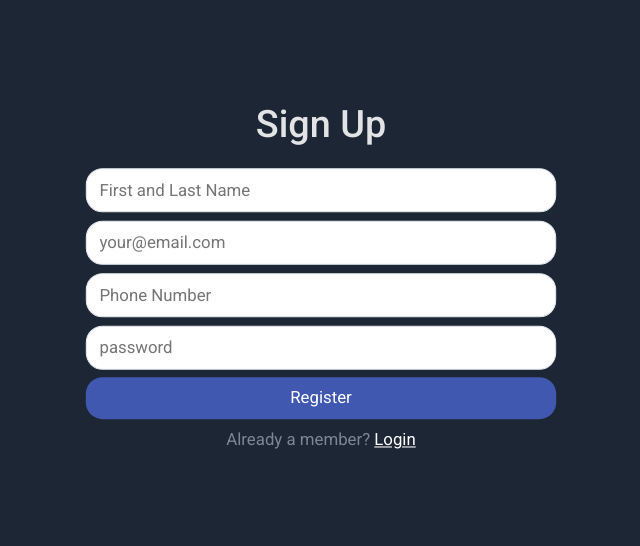
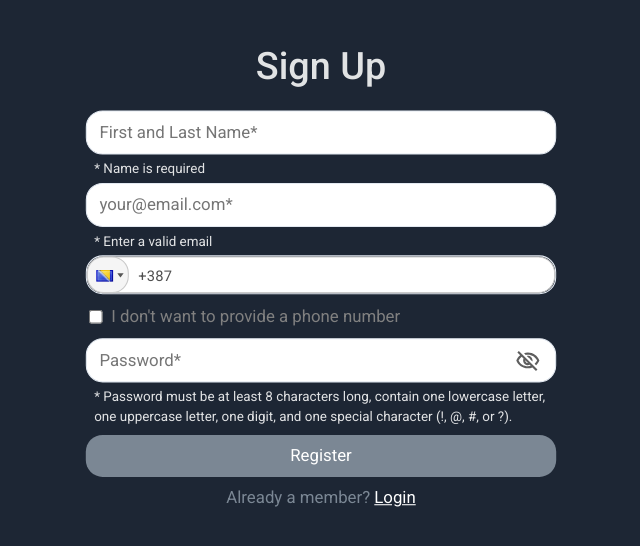
Before and after one commit to EnesCeman/topg-dashboard, a React (Vite) app: page /register in a window 1280 px wide. Shown: the top 546 px of the page, without its empty margins (319-959 px from the left). Built offline with nearby package versions, Linux system fonts and the light colour scheme; no server answers; what chartjs-plugin-datalabels would draw is missing.

Commit message:
registration form constraints and password visibility

```diff
--- a/client/src/App.css
+++ b/client/src/App.css
@@ -21,3 +21,54 @@ body {
   /* margin: 0 auto; */
   text-align: center;
 }
+
+.form-control {
+  width: 100% !important;
+  border-radius: 1rem !important;
+}
+
+.flag-dropdown {
+  border-radius: 1rem !important;
+}
+
+.selected-flag {
+  border-radius: 1rem !important;
+}
+
+.selected-flag:hover {
+  background-color: transparent !important;
+}
+
+.country-list {
+  background-color: #1d2634 !important;
+  margin-top: 5px !important;
+  max-height: 400px !important;
+}
+
+.search {
+  background-color: #1d2634 !important;
+  border: 1px solid white;
+}
+
+.dial-code {
+  color: white !important;
+}
+
+.country:hover {
+  background-color: lightsteelblue !important;
+  border-radius: 1rem;
+}
+
+.country:hover .country-name,
+.country:hover .dial-code {
+  color: black !important;
+}
+
+.flag-dropdown.open .selected-flag {
+  border-radius: 1rem !important;
+}
+
+.highlight {
+  background-color: rgb(47, 119, 213) !important;
+  border-radius: 1rem;
+}
--- a/client/src/pages/LoginPage/LoginPage.jsx
+++ b/client/src/pages/LoginPage/LoginPage.jsx
@@ -4,9 +4,15 @@ import { Link, Navigate, useNavigate } from "react-router-dom";
 import axios from "axios";
 import { useData } from "../../store/DataContext";
 
+import {
+  VisibilityOffOutlined as VisibilityOffOutlinedIcon,
+  VisibilityOutlined as VisibilityOutlinedIcon,
+} from "@mui/icons-material";
+
 const LoginPage = () => {
   const [email, setEmail] = useState("");
   const [password, setPassword] = useState("");
+  const [showPassword, setShowPassword] = useState(false);
   const [redirect, setRedirect] = useState(false);
   const { setUser } = useData();
 
@@ -42,13 +48,26 @@ const LoginPage = () => {
             value={email}
             onChange={(ev) => setEmail(ev.target.value)}
           />
+          <div className={styles.login_password_container}>
             <input
               className={styles.input}
-            type="password"
+              type={!showPassword ? "password" : "text"}
               placeholder="password"
               value={password}
               onChange={(ev) => setPassword(ev.target.value)}
             />
+            <div
+              className={styles.visibility_icon}
+              onClick={() => setShowPassword(!showPassword)}
+            >
+              {!showPassword ? (
+                <VisibilityOffOutlinedIcon />
+              ) : (
+                <VisibilityOutlinedIcon />
+              )}
+            </div>
+          </div>
+
           <button className={styles["login_button"]}>Login</button>
           <div className={styles["no_account"]}>
             Don't have an account yet?{" "}
--- a/client/src/pages/LoginPage/LoginPage.module.css
+++ b/client/src/pages/LoginPage/LoginPage.module.css
@@ -7,6 +7,8 @@
   align-items: center;
   justify-content: space-around;
   min-height: 100vh;
+  height: 100vh;
+  width: 100%;
 
   @media (max-width: 515px) {
     padding: 3rem;
@@ -15,6 +17,13 @@
 
 .inner {
   margin-bottom: 16rem;
+  width: 100%;
+}
+
+.input_container {
+  display: flex;
+  flex-direction: column;
+  align-items: start;
 }
 
 .login_text {
@@ -32,11 +41,15 @@
 .login_button {
   background-color: #4158b1;
   padding: 0.5rem;
-  margin-top: 0.2rem;
+  margin-top: 0.5rem;
   width: 100%;
   color: white;
   border-radius: 1rem;
   border-width: 0;
+}
+
+.login_button:disabled {
+  background-color: #7b8794;
 }
 
 .no_account {
@@ -51,6 +64,14 @@
   color: white;
 }
 
+.input_fulfilled {
+  position: relative;
+  width: 100%;
+  display: flex;
+  gap: 0.5rem;
+  align-items: center;
+}
+
 .input {
   width: 100%;
   border: 1px solid #e2e8f0;
@@ -63,3 +84,69 @@
   border-radius: 1rem;
   color-scheme: none;
 }
+
+.phone_container {
+  display: flex;
+  flex-direction: column;
+  align-items: start;
+}
+
+.phone_input {
+  width: 100%;
+  border: 1px solid #e2e8f0;
+  margin-top: 0.25rem;
+  margin-bottom: 0.25rem;
+  border-radius: 1rem;
+  color-scheme: none;
+}
+
+.error {
+  padding-left: 0.5rem;
+  bottom: -1rem;
+  font-size: 0.8rem;
+  text-align: left;
+}
+
+.check_icon {
+  position: absolute;
+  left: -2rem;
+  color: green;
+  background-color: white;
+  border-radius: 1rem;
+}
+
+.show_number {
+  padding-left: 0.2rem;
+  margin-top: 0.3rem;
+  margin-bottom: 0.3rem;
+  display: flex;
+  gap: 0.5rem;
+  align-items: center;
+  justify-content: start;
+}
+
+.message {
+  display: flex;
+  align-items: center;
+  color: gray;
+}
+
+.login_password_container {
+  width: 100%;
+  position: relative;
+  display: flex;
+}
+
+.visibility_icon {
+  position: absolute;
+  color: rgb(94, 94, 94);
+  top: 50%;
+  right: 15px;
+  transform: translateY(-50%);
+}
+
+.visibility_icon:hover {
+  cursor: pointer;
+  border-radius: 0.5rem;
+  background-color: rgb(216, 216, 216);
+}
--- a/client/src/pages/RegisterPage/RegisterPage.jsx
+++ b/client/src/pages/RegisterPage/RegisterPage.jsx
@@ -2,13 +2,53 @@ import React, { useState } from "react";
 import styles from "../LoginPage/LoginPage.module.css";
 import { Link, Navigate } from "react-router-dom";
 import axios from "axios";
+import CheckCircleIcon from "@mui/icons-material/CheckCircle";
+import PhoneInput from "react-phone-input-2";
+import "react-phone-input-2/lib/style.css";
+
+import {
+  VisibilityOffOutlined as VisibilityOffOutlinedIcon,
+  VisibilityOutlined as VisibilityOutlinedIcon,
+} from "@mui/icons-material";
 
 const RegisterPage = () => {
   const [name, setName] = useState("");
   const [email, setEmail] = useState("");
   const [phoneNumber, setPhoneNumber] = useState("");
   const [password, setPassword] = useState("");
+  const [showPassword, setShowPassword] = useState(false);
   const [redirect, setRedirect] = useState(false);
+  const [declineNumber, setDeclineNumber] = useState(false);
+
+  {
+    console.log(declineNumber);
+  }
+
+  const [nameValid, setNameValid] = useState(false);
+  const [emailValid, setEmailValid] = useState(false);
+  const [passwordValid, setPasswordValid] = useState(false);
+
+  const handleNameChange = (ev) => {
+    const value = ev.target.value;
+    setName(value);
+    setNameValid(value.trim() !== "");
+  };
+
+  const handleEmailChange = (ev) => {
+    const value = ev.target.value;
+    setEmail(value);
+    setEmailValid(/\S+@\S+\.\S+/.test(value));
+  };
+
+  const handlePasswordChange = (ev) => {
+    const value = ev.target.value;
+    setPassword(value);
+    setPasswordValid(
+      /^(?=.*[a-z])(?=.*[A-Z])(?=.*[0-9])(?=.*[!@#?]).{8,}$/.test(value)
+    );
+  };
+
+  const isButtonDisabled = !(nameValid && emailValid && passwordValid);
 
   const handleRegisterSubmit = async (ev) => {
     ev.preventDefault();
@@ -26,6 +66,11 @@ const RegisterPage = () => {
     }
   };
 
+  const handleDeclineNumber = () => {
+    setDeclineNumber(!declineNumber);
+    setPhoneNumber("");
+  };
+
   if (redirect) {
     return <Navigate to={"/login"} />;
   }
@@ -35,35 +80,98 @@ const RegisterPage = () => {
       <div className={styles.inner}>
         <h1 className={styles["login_text"]}>Sign Up</h1>
         <form className={styles.form} onSubmit={handleRegisterSubmit}>
+          <div className={styles.input_container}>
+            <div className={styles.input_fulfilled}>
               <input
                 className={styles.input}
                 type="name"
-            placeholder="First and Last Name"
+                placeholder="First and Last Name*"
                 value={name}
-            onChange={(ev) => setName(ev.target.value)}
+                onChange={handleNameChange}
               />
+              {nameValid && <CheckCircleIcon className={styles.check_icon} />}
+            </div>
+
+            {!nameValid && (
+              <span className={styles.error}>* Name is required</span>
+            )}
+          </div>
+          <div className={styles.input_container}>
+            <div className={styles.input_fulfilled}>
               <input
                 className={styles.input}
                 type="email"
-            placeholder="your@email.com"
+                placeholder="your@email.com*"
                 value={email}
-            onChange={(ev) => setEmail(ev.target.value)}
+                onChange={handleEmailChange}
               />
+              {emailValid && <CheckCircleIcon className={styles.check_icon} />}
+            </div>
+            {!emailValid && (
+              <span className={styles.error}>* Enter a valid email</span>
+            )}
+          </div>
+          {!declineNumber && (
+            <div className={styles.phone_container}>
+              <PhoneInput
+                className={styles.phone_input}
+                enableSearch={true}
+                country={"ba"}
+                value={phoneNumber}
+                placeholder="Phone number (optional)"
+                onChange={(phone) => setPhoneNumber(phone)}
+              />
+            </div>
+          )}
+          <div className={styles.show_number}>
+            <input
+              type="checkbox"
+              checked={declineNumber}
+              onChange={handleDeclineNumber}
+            />
+            <label className={styles.message}>
+              I don't want to provide a phone number
+            </label>
+          </div>
+          <div className={styles.input_container}>
+            <div className={styles.input_fulfilled}>
+              <div className={styles.login_password_container}>
                 <input
                   className={styles.input}
-            type="tel"
-            placeholder="Phone Number"
-            value={phoneNumber}
-            onChange={(ev) => setPhoneNumber(ev.target.value)}
+                  type={!showPassword ? "password" : "text"}
+                  placeholder="Password*"
+                  value={password}
+                  onChange={handlePasswordChange}
                 />
-          <input
-            className={styles.input}
-            type="password"
-            placeholder="password"
-            value={password}
-            onChange={(ev) => setPassword(ev.target.value)}
-          />
-          <button className={styles["login_button"]}>Register</button>
+                <div
+                  className={styles.visibility_icon}
+                  onClick={() => setShowPassword(!showPassword)}
+                >
+                  {!showPassword ? (
+                    <VisibilityOffOutlinedIcon />
+                  ) : (
+                    <VisibilityOutlinedIcon />
+                  )}
+                </div>
+              </div>
+              {passwordValid && (
+                <CheckCircleIcon className={styles.check_icon} />
+              )}
+            </div>
+            {!passwordValid && (
+              <span className={styles.error}>
+                * Password must be at least 8 characters long, contain one
+                lowercase letter, one uppercase letter, one digit, and one
+                special character (!, @, #, or ?).
+              </span>
+            )}
+          </div>
+          <button
+            className={styles["login_button"]}
+            disabled={isButtonDisabled}
+          >
+            Register
+          </button>
           <div className={styles["no_account"]}>
             Already a member?{" "}
             <Link className={styles["register_link"]} to={"/login"}>
--- a/package.json
+++ b/package.json
@@ -34,6 +34,8 @@
     "react": "^18.2.0",
     "react-chartjs-2": "^5.2.0",
     "react-dom": "^18.2.0",
+    "react-phone-input-2": "^2.15.1",
+    "react-phone-number-input": "^3.3.6",
     "react-router-dom": "^6.16.0",
     "vite-express": "^0.10.0"
   },
```
Also changed, not shown: 1 other file (tests, documents, lock files or other folders). Lines whose indentation alone changed are shown as unchanged.
